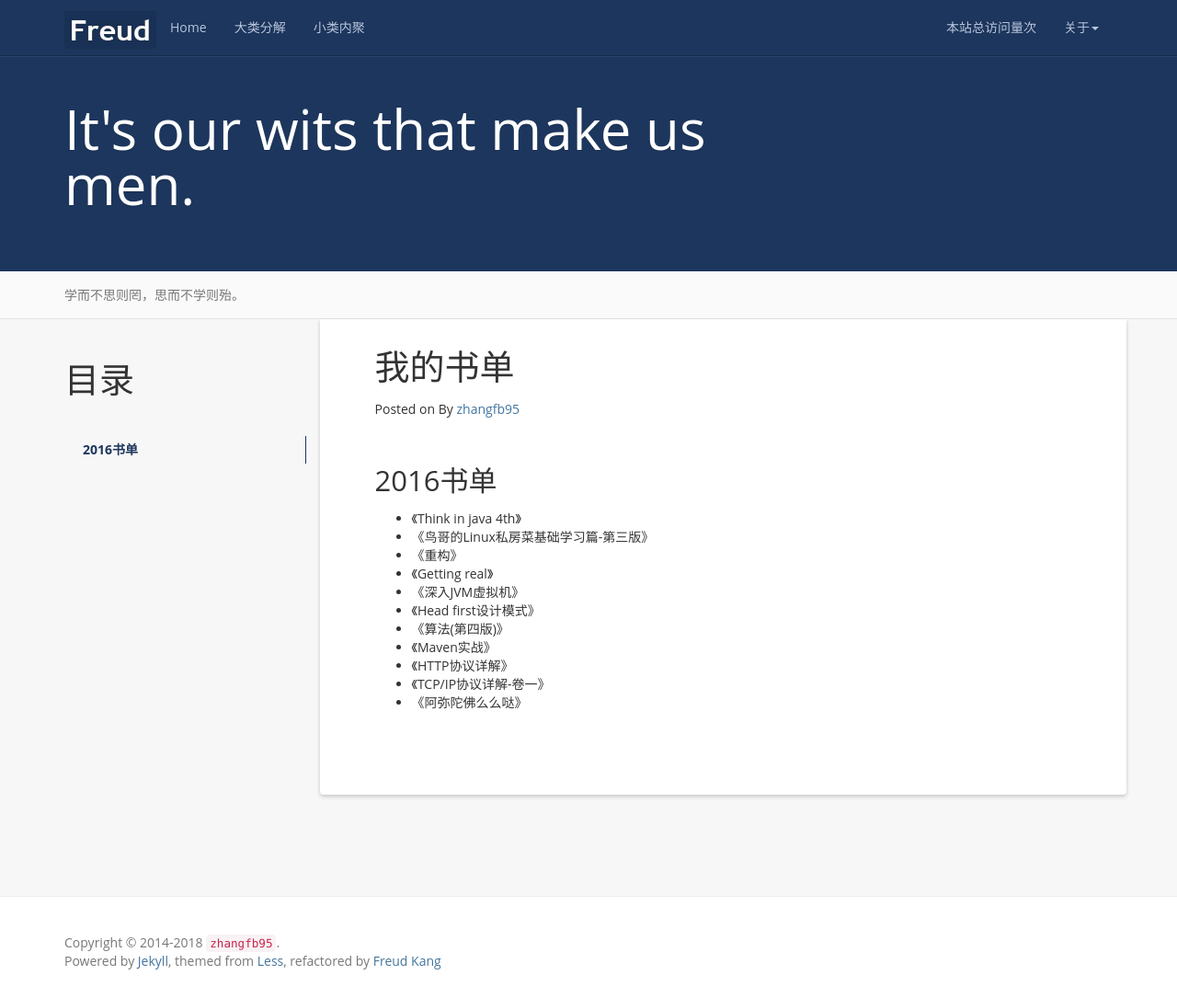
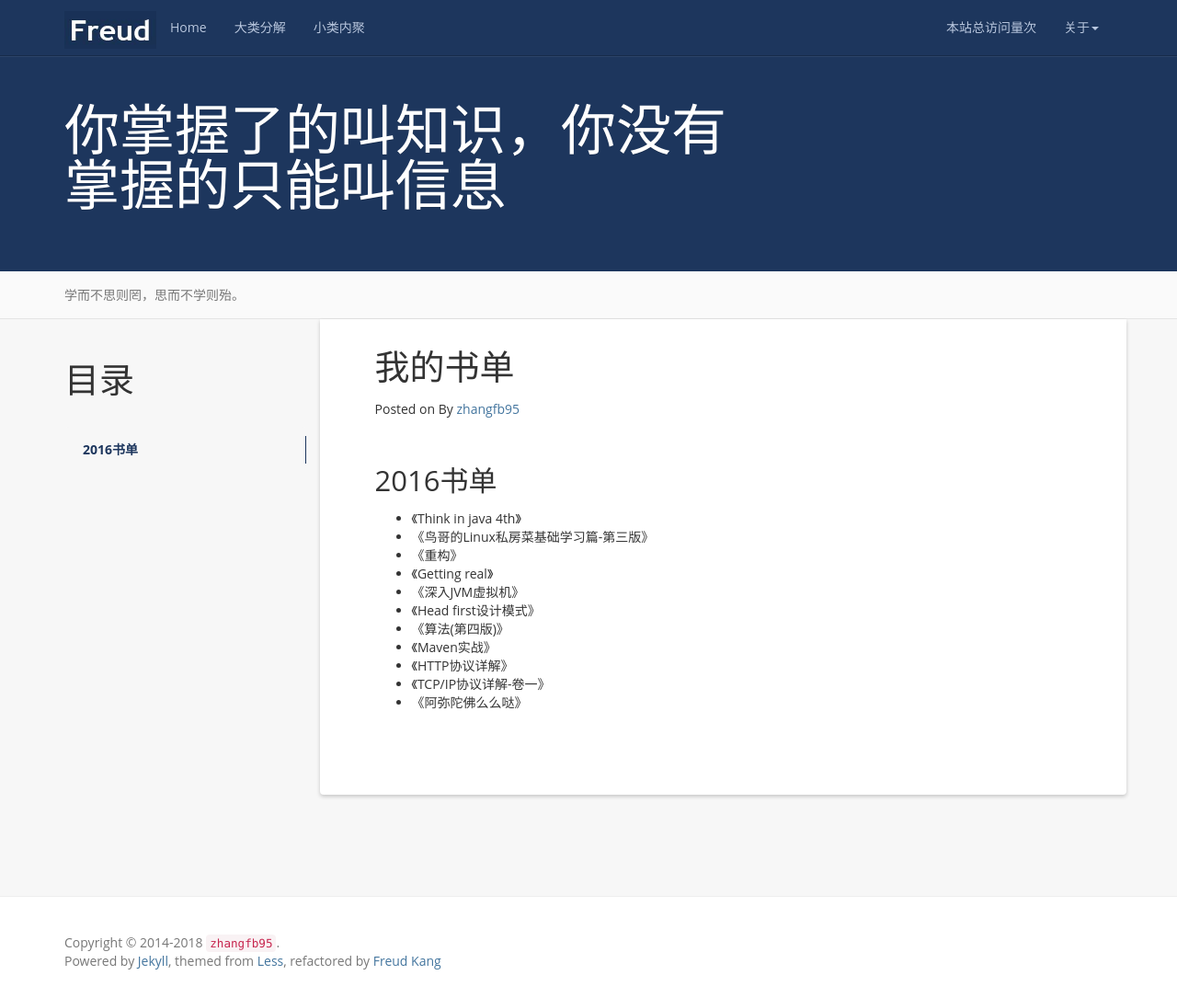
Before and after one commit to zhangfb95/zhangfb95.github.io.bak, a Jekyll site: the page built from books.md, in a window 1280 px wide and 1085 px high. Shown: the whole window at 92% size. Built offline with Jekyll 4.4.1, drawn with Linux system fonts in a browser that asks for light colours; nearby versions of some CDN libraries; a script that is not in the unit is left out; comment, search, counter and statistics services are not loaded.

Commit message:
修改更多的信息

```diff
--- a/_config.yml
+++ b/_config.yml
@@ -4,11 +4,11 @@
 author: zhangfb95
 url: http://open.juconcurrent.com
 resume_site: http://www.hifreud.com/Resume.io/
-github: https://github.com/luoyan35714/
+github: https://github.com/zhangfb95/
 baseurl: "/"
-description: Actually, less is more!
-meta_description: 康志华;个人博客;学而不思则罔;思而不学则殆;生命不止;折腾不休
-motto: It's our wits that make us men.
+description: Juconcurrent, Nice to meet you!
+meta_description: 付兵;个人博客;学而不思则罔;思而不学则殆;生命不止;折腾不休
+motto: 你掌握了的叫知识，你没有掌握的只能叫信息
 banner: 学而不思则罔，思而不学则殆。
 
 #permalink: /:categories/:year/:month/:day/:title/
@@ -17,7 +17,7 @@
 
 exclude: ['README.md', 'Gemfile.lock', 'Gemfile', 'Rakefile']
 
-github_username: luoyan35714
+github_username: zhangfb95
 
 # Build settings
 markdown: kramdown
```
